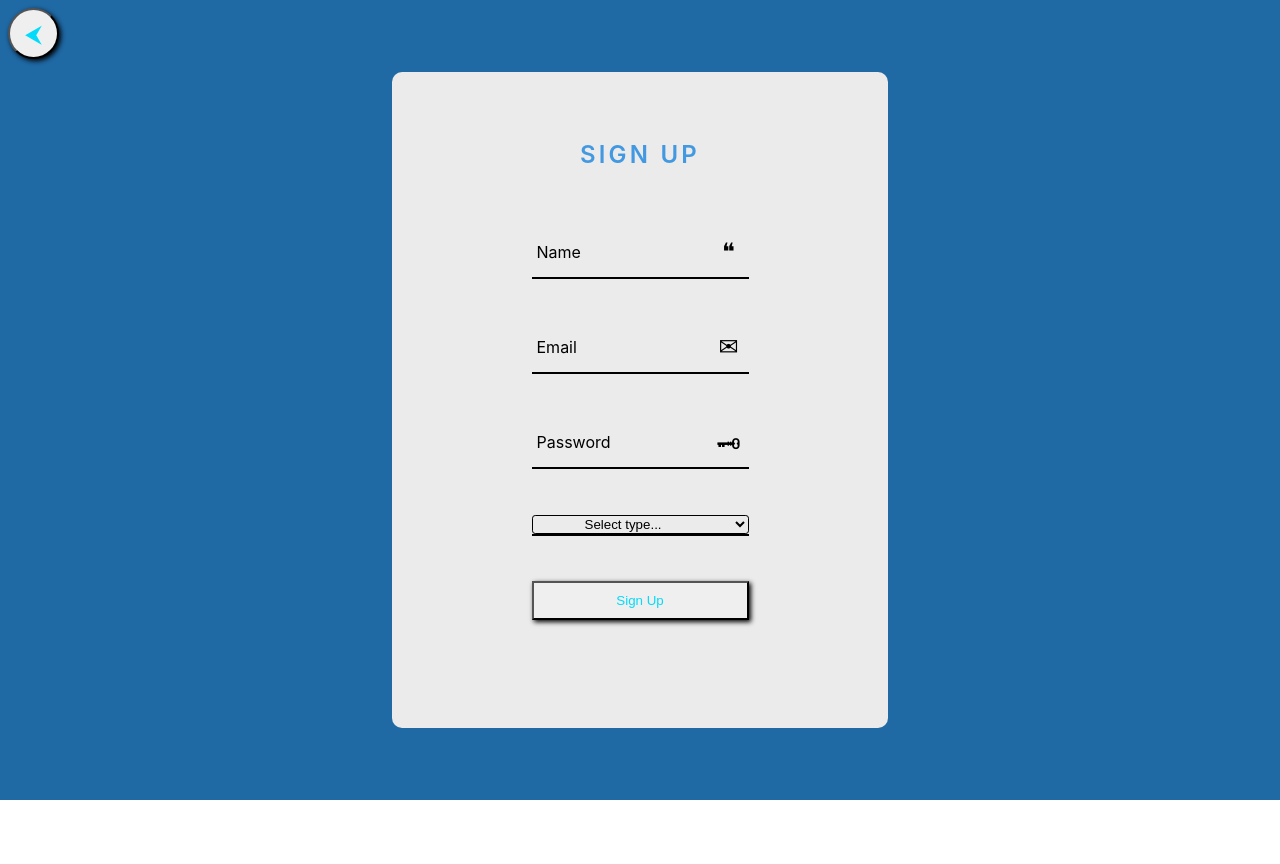
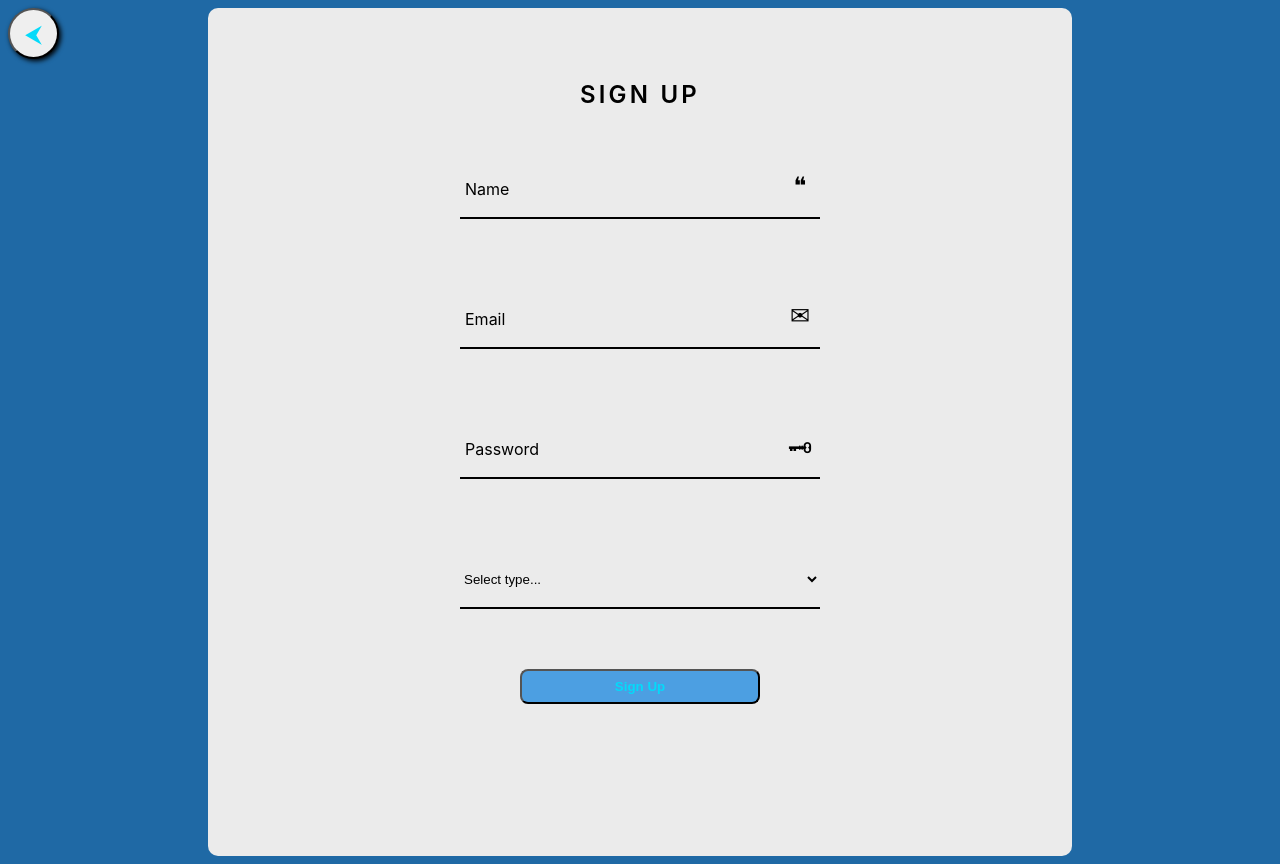
Before and after one commit to josemmsantos14/pce-aieb-project, a React (Create React App) app in the folder client/: page /signup in a window 1280 px wide. Before the commit the page ends 800 px from the top, so only its background shows below. Built offline with nearby package versions, Linux system fonts and the light colour scheme.

Commit message:
new style

```diff
--- a/client/src/App.css
+++ b/client/src/App.css
@@ -1,3 +1,11 @@
+:root {
+  --form-bg: rgba(235, 235, 235, 1);
+  --app-bg: #1f69a5;
+  --btn-bg: #4c9fe2;
+  --nav-bg: #134d7c;
+  --high-light: #04dafa;
+}
+
 .App {
   text-align: center;
   display: flex;
@@ -5,7 +13,7 @@
   align-items: center;
   justify-content: center;
   color: black;
-  background-color: #1f69a5;
+  background-color: var(--app-bg);
 }
 
 .main-container {
@@ -19,19 +27,108 @@
   height: calc(100vh - 4rem);
 }
 
+/*------------------------------------- MAIN COMPONENTS ------------------------------------*/
+.auth-form-container {
+  width: 25rem;
+  height: 30rem;
+  padding: 3rem 3rem;
+  border: 0px solid white;
+  border-radius: 10px;
+  margin: 0.5rem;
+  background-color: var(--form-bg);
+  display: flex;
+  flex-direction: column;
+}
+.auth-form-container h2 {
+  text-transform: uppercase;
+  letter-spacing: 0.2rem;
+  font-weight: 600;
+}
+.inputbox {
+  position: relative;
+  margin: 10% 0;
+  border-bottom: 2px solid black;
+}
+.inputbox label {
+  position: absolute;
+  width: 10rem;
+  text-align: start;
+  top: 50%;
+  left: 5px;
+  transform: translateY(-50%);
+  color: black;
+  transition: 0.5s;
+  background-color: rgba(235, 235, 235, 1);
+}
+.inputbox input {
+  width: 20rem;
+  height: 4rem;
+  background: transparent;
+  border: none;
+  outline: none;
+  padding: 0 35px 0 5px;
+}
+.inputbox span {
+  position: absolute;
+  width: 30px;
+  height: 30px;
+  right: 5px;
+  top: 10px;
+  color: black;
+  font-size: 1.5em;
+}
+input:focus ~ label,
+input:valid ~ label {
+  top: -5px;
+}
+input:required:invalid:not(:placeholder-shown) ~ label {
+  color: red;
+  top: -5px;
+}
+.inputbox input::placeholder,
+::-webkit-input-placeholder,
+:-ms-input-placeholder {
+  color: red !important;
+}
+button {
+  position: relative;
+  /* border: none; */
+  box-shadow: 2px 2px 0.3rem 0 black;
+  /* background-color: #171828; */
+  padding: 10px;
+  margin-top: 10%;
+  border-radius: 0;
+  cursor: pointer;
+  color: var(--high-light);
+  transition: 0.5s;
+}
+button:hover {
+  border: 2px solid var(--high-light);
+  background: none;
+  color: black;
+  transform: translateY(-5px);
+  box-shadow: 0 0.35em 0.25em -0.15em var(--high-light);
+  font-weight: 700;
+}
+.title {
+  color: #4299e1;
+}
+/*------------------------------------- NAVBAR ------------------------------------*/
 .navbar {
   top: 0;
   width: 100vw;
-  height: 4rem;
-  padding: 0.5rem 2rem;
+  height: 5rem;
+  padding: 0.5rem 8rem;
   display: flex;
   justify-content: space-between;
   align-items: center;
-  background: #134d7c;
+  background: var(--nav-bg);
   /* box-shadow: 0px 3px 8px 2px grey; */
   border-bottom: 1px solid black;
 }
-
+.navbar * {
+  color: white;
+}
 .navbar-left-items {
   display: flex;
   flex-direction: row;
@@ -44,35 +141,40 @@
   justify-content: space-evenly;
   align-items: center;
 }
-
 .navbar-right-items * {
   width: 5rem;
   height: 2rem;
   margin: 0 1rem;
 }
+.user-creds {
+  display: flex;
+  align-items: center;
+  justify-content: center;
+}
 .navbar-right-items .user-name,
 .navbar-right-items .user-type {
   position: absolute;
-  right: 10rem;
-  display: grid;
-  place-items: center;
-  font-weight: 700;
+  /* padding: 0.3rem 1.5rem; */
+  top: 1.5rem;
+  right: 18rem;
+  font-weight: 600;
+  font-size: 1.2rem;
   letter-spacing: 0.2rem;
   text-transform: uppercase;
-  transition: all 1.5s;
+  transition: all 0.8s ease;
 }
 .navbar-right-items .user-type {
   opacity: 0;
 }
 .user-creds:hover .user-type {
   opacity: 1;
-  border: 1px solid black;
+  /* border: 1px solid black; */
+  color: var(--high-light);
   border-radius: 0.2rem;
 }
 .user-creds:hover .user-name {
   opacity: 0;
 }
-
 .navbar-left-items li {
   width: 5rem;
   height: 2rem;
@@ -80,7 +182,6 @@
   justify-content: center;
   align-items: center;
 }
-
 .navbar-left-items li a:hover {
   width: 5rem;
   height: 2rem;
@@ -89,39 +190,250 @@
 .navbar-left-items li a:active {
   border: #04dafa;
 }
+.btn-logout {
+  width: 5rem;
+  height: 2rem;
+  font-size: 1.2rem;
+  font-weight: 600;
+  border: none;
+  box-shadow: none;
+}
+.btn-logout {
+  display: flex;
+  align-items: center;
+  justify-content: center;
+  padding: 1rem 5rem;
+  margin: 1rem 0;
+  margin-left: 1rem;
+  font-weight: 700;
+  border-radius: 0.5rem;
+  box-shadow: none;
+}
+.btn-logout:hover {
+  border: 0.05rem solid var(--nav-bg);
+  color: var(--nav-bg);
+  background: var(--form-bg);
+  transform: none;
+  box-shadow: none;
+}
 
-.auth-form-container,
+/*------------------------------------- GO BACK BTN ------------------------------------*/
+button.goback {
+  position: absolute;
+  width: 3.2rem;
+  height: 3.2rem;
+  margin: 0.5rem;
+  top: 0;
+  left: 0;
+  font-size: 150%;
+  border-radius: 10rem;
+}
+button.goback:hover {
+  box-shadow: none;
+  transform: none;
+}
+button:active {
+  background: #084a5c;
+  color: white;
+}
+
+/*------------------------------------- HOME ------------------------------------*/
+.home-container {
+  height: 25rem;
+  width: 35rem;
+  padding: 3rem 1rem;
+}
+.home-title {
+  font-size: 1.5rem;
+  margin: 2rem 0;
+}
+.btns-redirect {
+  display: flex;
+  align-items: center;
+  justify-content: center;
+  flex-direction: column;
+  padding: 2rem 0;
+}
+.btn-in-home {
+  width: 15rem;
+  padding: 0.5rem 3rem;
+  margin: 1rem 0;
+  font-weight: 700;
+  border-radius: 0.5rem;
+  background: var(--btn-bg);
+  box-shadow: none;
+}
+.btn-in-home:hover {
+  border: 0.05rem solid var(--btn-bg);
+  color: var(--btn-bg);
+  background: var(--form-bg);
+  transform: none;
+  box-shadow: none;
+}
+
+/*------------------------------------- LOGIN ------------------------------------*/
+.login-container {
+  height: 40rem;
+  width: 35rem;
+  padding: 5rem 7rem;
+}
+.login-title {
+  font-size: 1.5rem;
+  margin: 1rem 0;
+}
 .login-form {
   display: flex;
   flex-direction: column;
+  align-self: center;
+  justify-content: center;
+  /* margin-top: 1rem; */
+  /* width: 20rem; */
+}
+.btn-login {
+  width: 15rem;
+  padding: 0.5rem 3rem;
+  margin: 1rem 0;
+  align-self: center;
+  font-weight: 700;
+  border-radius: 0.5rem;
+  background: var(--btn-bg);
+  box-shadow: none;
+}
+.btn-login:hover {
+  border: 0.05rem solid var(--btn-bg);
+  color: var(--btn-bg);
+  background: var(--form-bg);
+  transform: none;
+  box-shadow: none;
 }
 
-.auth-form-container {
-  width: 25rem;
-  height: 30rem;
-  padding: 3rem 3rem;
-  border: 0px solid white;
-  border-radius: 10px;
-  margin: 0.5rem;
-  background-color: rgba(235, 235, 235, 1);
+/*------------------------------------- SIGNUP ------------------------------------*/
+.signup-container {
+  height: 45rem;
+  width: 40rem;
+  padding: 4rem 7rem;
+}
+.signup-title {
+  font-size: 1.5rem;
+  margin: 0.5rem 0;
+  margin-bottom: 1rem;
+}
+.signup-form {
+  display: flex;
+  flex-direction: column;
+  align-self: center;
+  justify-content: center;
+  /* margin-top: 1rem; */
+  /* width: 20rem; */
+}
+.signup-form .inputbox input,
+.signup-form .select-type {
+  width: 20rem;
+  height: 3.5rem;
+  border: none;
+}
+.signup-form .select-type {
+  background: none;
+  border-radius: 0.2rem;
+  width: 100%;
+  text-align: left;
+}
+.signup-form .select-type option {
+  height: 3rem;
+  background: none;
+  text-align: left;
+}
+.btn-signup {
+  width: 15rem;
+  padding: 0.5rem 3rem;
+  margin: 1rem 0;
+  align-self: center;
+  font-weight: 700;
+  border-radius: 0.5rem;
+  background: var(--btn-bg);
+  box-shadow: none;
+}
+.btn-signup:hover {
+  border: 0.05rem solid var(--btn-bg);
+  color: var(--btn-bg);
+  background: var(--form-bg);
+  transform: none;
+  box-shadow: none;
 }
 
-.signup-container {
-  height: 35rem;
+/*------------------------------------- SEND EMAIL ------------------------------------*/
+.sendemail-container {
+  height: 25rem;
+  width: 35rem;
+  padding: 5rem 7rem;
+}
+.sendemail-title {
+  font-size: 1.3rem;
+  margin: 1rem 0;
+}
+.sendemail-form {
+  display: flex;
+  flex-direction: column;
+  align-self: center;
+  justify-content: center;
+  /* margin-top: 1rem; */
+  /* width: 20rem; */
+}
+.btn-sendemail {
+  width: 15rem;
+  padding: 0.5rem 3rem;
+  margin: 1rem 0;
+  align-self: center;
+  font-weight: 700;
+  border-radius: 0.5rem;
+  background: var(--btn-bg);
+  box-shadow: none;
+}
+.btn-sendemail:hover {
+  border: 0.05rem solid var(--btn-bg);
+  color: var(--btn-bg);
+  background: var(--form-bg);
+  transform: none;
+  box-shadow: none;
 }
 
-.home-container {
-  height: 15rem;
+/*-------------------------------------  RECOVER ------------------------------------*/
+.recover-container {
+  height: 35rem;
+  width: 35rem;
+  padding: 5rem 7rem;
+}
+.recover-title {
+  font-size: 1.3rem;
+  margin: 1rem 0;
+}
+.recover-form {
+  display: flex;
+  flex-direction: column;
+  align-self: center;
+  justify-content: center;
+  /* margin-top: 1rem; */
+  /* width: 20rem; */
+}
+.btn-recover {
+  width: 15rem;
+  padding: 0.5rem 3rem;
+  margin: 1rem 0;
+  align-self: center;
+  font-weight: 700;
+  border-radius: 0.5rem;
+  background: var(--btn-bg);
+  box-shadow: none;
+}
+.btn-recover:hover {
+  border: 0.05rem solid var(--btn-bg);
+  color: var(--btn-bg);
+  background: var(--form-bg);
+  transform: none;
+  box-shadow: none;
 }
 
-.sendemail-container {
-  height: 20rem;
-}
-
-.recover-container {
-  height: 25rem;
-}
-
+/*-------------------------------------  RECOVER ------------------------------------*/
 .admin-container {
   height: auto;
   width: 50rem;
@@ -199,141 +511,8 @@ tr td {
   text-align: left;
 }
 
-.title {
-  color: #4299e1;
-}
-
-.btns-redirect {
-  display: flex;
-  align-items: center;
-  justify-content: center;
-  flex-direction: column;
-  /* background-color: red; */
-  padding: 3rem 0;
-}
-
-.btn-in-home {
-  width: 15rem;
-  padding: 0 3rem;
-  margin-bottom: 1rem;
-}
-
-.auth-form-container h2 {
-  text-transform: uppercase;
-  letter-spacing: 0.2rem;
-  font-weight: 600;
-}
-
 .id {
   font-size: 10rem;
-}
-
-.login-form {
-  align-self: center;
-  margin-top: 1rem;
-  /* width: 20rem; */
-}
-
-.inputbox {
-  position: relative;
-  margin: 10% 0;
-  border-bottom: 2px solid black;
-}
-
-.inputbox label {
-  position: absolute;
-  top: 50%;
-  left: 5px;
-  transform: translateY(-50%);
-  color: black;
-  transition: 0.5s;
-  background-color: rgba(235, 235, 235, 1);
-}
-
-.inputbox input {
-  width: 100%;
-  height: 50px;
-  background: transparent;
-  border: none;
-  outline: none;
-  padding: 0 35px 0 5px;
-}
-
-.inputbox span {
-  position: absolute;
-  width: 30px;
-  height: 30px;
-  right: 5px;
-  top: 10px;
-  color: black;
-  font-size: 1.5em;
-}
-
-input:focus ~ label,
-input:valid ~ label {
-  top: -5px;
-}
-
-input:required:invalid:not(:placeholder-shown) ~ label {
-  color: red;
-  top: -5px;
-}
-
-.inputbox input::placeholder,
-::-webkit-input-placeholder,
-:-ms-input-placeholder {
-  color: red !important;
-}
-
-/* input:not(:empty) ~ label {
-  top: -5px;
-  color: #04dafa;
-} */
-
-/* input:required:invalid:not(::content) + label {
-  top: -5px;
-  color: red;
-} */
-
-.select-type {
-  background: none;
-  border: 1px solid black;
-  border-radius: 0.2rem;
-  padding: 0rem 3rem;
-  width: 100%;
-  text-align: left;
-}
-
-.select-type option {
-  /* background-color: red; */
-  background: none;
-  text-align: left;
-}
-
-.signup-container.inputbox:last-child {
-  border: none;
-}
-
-button {
-  position: relative;
-  /* border: none; */
-  box-shadow: 2px 2px 0.3rem 0 black;
-  /* background-color: #171828; */
-  padding: 10px;
-  margin-top: 10%;
-  border-radius: 0;
-  cursor: pointer;
-  color: #04dafa;
-  transition: 0.5s;
-}
-
-button:hover {
-  border: 2px solid #04dafa;
-  background: none;
-  color: black;
-  transform: translateY(-5px);
-  box-shadow: 0 0.35em 0.25em -0.15em #04dafa;
-  font-weight: 700;
 }
 
 button[type="submit"] {
@@ -363,32 +542,6 @@ a.forgot:hover {
   background-size: 100% 2px;
 }
 
-button.goback {
-  position: absolute;
-  width: 3.2rem;
-  height: 3.2rem;
-  margin: 0.5rem;
-  top: 0;
-  left: 0;
-  font-size: 150%;
-  border-radius: 10rem;
-}
-
-button.goback:hover {
-  box-shadow: none;
-  transform: none;
-}
-
-button:active {
-  background: #084a5c;
-  color: white;
-}
-
-.btn-logout {
-  width: 5rem;
-  height: 2rem;
-}
-
 p.error {
   background: rgba(255, 0, 0, 0.4);
   padding: 5px 0;
--- a/client/src/components/outside/home.js
+++ b/client/src/components/outside/home.js
@@ -11,8 +11,8 @@ function FrontPage() {
   const handleSignup = async () => navigate("/signup");
 
   return (
-    <div className="auth-form-container home-container">
-      <h2>Welcome to our page!</h2>
+    <div className="home-container auth-form-container">
+      <h2 className="home-title">Welcome to our page!</h2>
       <div className="btns-redirect">
         <button
           type="button"
--- a/client/src/components/outside/login.js
+++ b/client/src/components/outside/login.js
@@ -63,12 +63,12 @@ function Login() {
   };
 
   return (
-    <div className="auth-form-container">
+    <div className="login-container auth-form-container">
       <button type="button" onClick={handleGoBack} className="goback">
         &#11164;
       </button>
       <div>
-        <h2 className="title">Login</h2>
+        <h2 className="login-title">Login</h2>
         <form className="login-form">
           <div className="inputbox">
             <span>&#9993;</span>
--- a/client/src/components/outside/recoverpass.js
+++ b/client/src/components/outside/recoverpass.js
@@ -41,12 +41,12 @@ function RecoverPass() {
   };
 
   return (
-    <div className="auth-form-container recover-container">
+    <div className="recover-container auth-form-container">
       <button type="button" onClick={handleGoBack} className="goback">
         &#11164;
       </button>
-      <h2 className="title">Recover Password</h2>
-      <form className="login-form">
+      <h2 className="recover-title">Recover Password</h2>
+      <form className="recover-form">
         <div className="inputbox">
           <span>&#128477;</span>
           <input
--- a/client/src/components/outside/sendemail.js
+++ b/client/src/components/outside/sendemail.js
@@ -41,12 +41,12 @@ function SendEmail() {
   };
 
   return (
-    <div className="auth-form-container sendemail-container">
+    <div className="sendemail-container auth-form-container">
       <button type="button" onClick={handleGoBack} className="goback">
         &#11164;
       </button>
-      <h2 className="title">Forgot your password?</h2>
-      <form className="login-form">
+      <h2 className="sendemail-title">Forgot your password?</h2>
+      <form className="sendemail-form">
         <div className="inputbox">
           <span>&#9993;</span>
           <input
--- a/client/src/components/outside/signup.js
+++ b/client/src/components/outside/signup.js
@@ -44,12 +44,12 @@ function SignUp() {
   };
 
   return (
-    <div className="auth-form-container signup-container">
+    <div className="signup-container auth-form-container">
       <button type="button" onClick={handleGoBack} className="goback">
         &#11164;
       </button>
-      <h2 className="title">Sign Up</h2>
-      <form className="login-form">
+      <h2 className="signup-title">Sign Up</h2>
+      <form className="signup-form">
         <div className="inputbox">
           <span>&#10077;</span>
           <input
```
